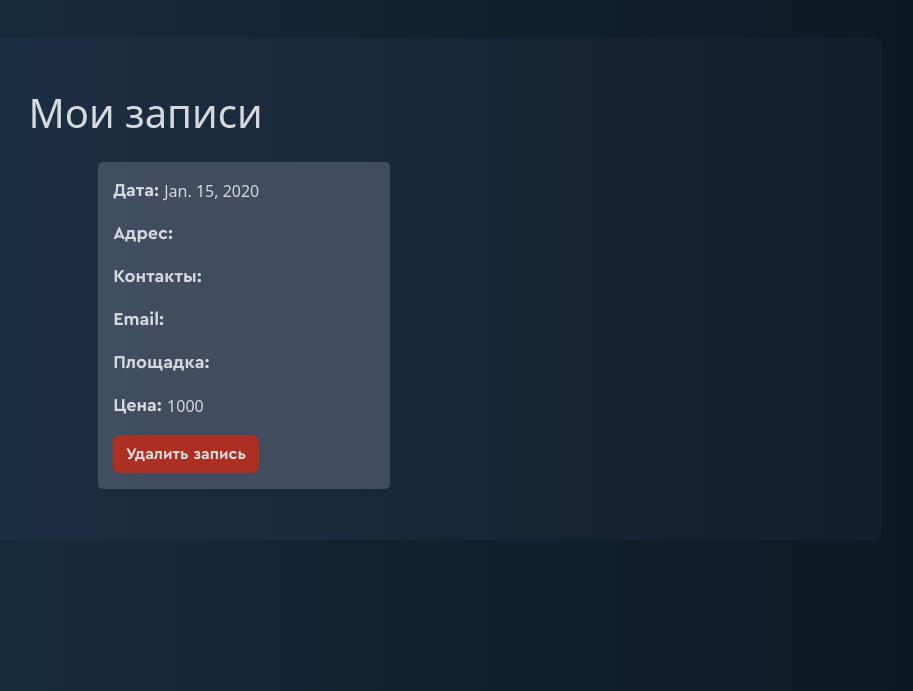
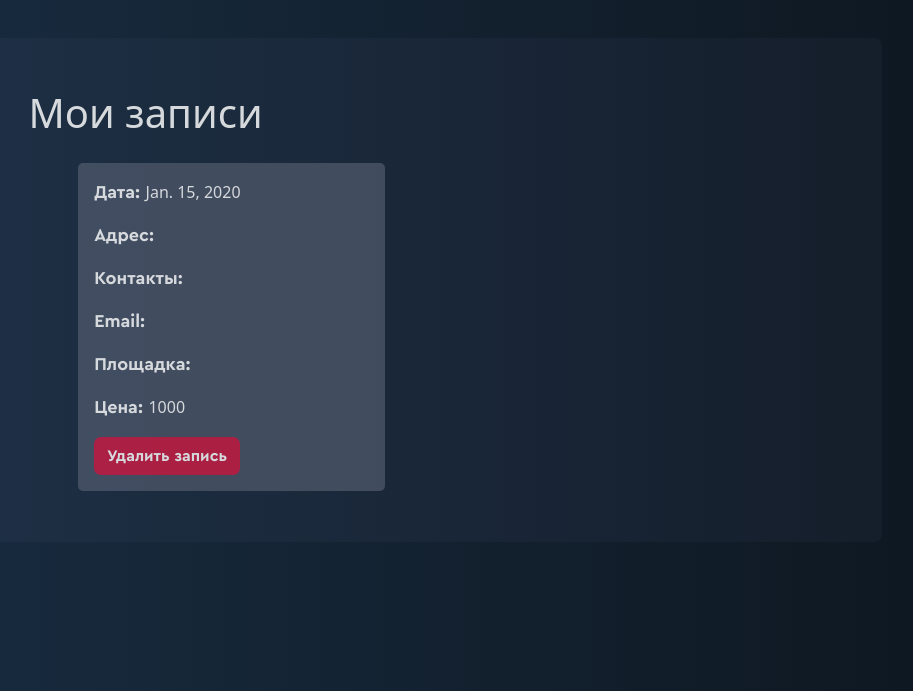
Before and after one commit to dffTu/hackathon_aki, a Django app: template hackathon_aki/clients/templates/clients/profile_entries.html in a window 1280 px wide. Shown: the part 109-800 px from the top of the page, without its empty margins (206-1119 px from the left). Run offline with Django 3.2, Linux system fonts and the light colour scheme; the template is opened without the code that fills it: most values are stand-ins (such as "Sample title", 1, 10 or a date in 2020); form fields are guessed from the names that the template uses.

Commit message:
fixed schedule

```diff
--- a/hackathon_aki/clients/static/clients/css/profile_entries.css
+++ b/hackathon_aki/clients/static/clients/css/profile_entries.css
@@ -5,6 +5,7 @@
     flex-direction: column;
     height: max-content;
     width: 70%;
+    height: max-content;
     margin: 3% auto;
     padding: 4% 2%;
     border-radius: 7px;
@@ -13,20 +14,21 @@
 }
 
 h1{
-    margin-left: 2% ;
+    margin-left: 2%;
+    margin-bottom: 3%;
 }
 
 .main-str ul{
     display: grid;
     /* Автоматически заполняем на всю ширину grid-контейнера */
-    grid-template-columns: repeat(auto-fill, 40%);
+    grid-template-columns: repeat(auto-fill, 320px);
     width: 100%;
     padding: 0;
     justify-content: center;
     justify-items: center; /* Размещаем карточку по центру */
     column-gap: 10%; /* Отступ между колонками */
     margin: 0 auto;
-    grid-row-gap: 10%;
+    grid-row-gap: 2%;
 }
 
 .entries-block {
@@ -41,6 +43,7 @@ h1{
     background: #4b5569;
     border-radius: 5px;
     font-size: 1rem;
+    color: #fff;
 }
 
 .str {
@@ -66,7 +69,7 @@ h1{
 }
 
 .delete {
-    background: #cc331f;
+    background: #cc1f47;
     color: #fff;
     font-family: 'Cera Pro Bold';
     border-radius: 7px;
--- a/hackathon_aki/clients/templates/clients/profile_entries.html
+++ b/hackathon_aki/clients/templates/clients/profile_entries.html
@@ -12,7 +12,7 @@
 {% block content %}
 <div class="main-str">
     <h1 class="text-white">Мои записи</h1>
-    <div class="text-white entries-block">
+
         <ul>
             {% for entry in entries %}
                 <li>
@@ -50,6 +50,6 @@
                 </li>
             {% endfor %}
         </ul>
-    </div>
+
 </div>
 {% endblock %}
```
